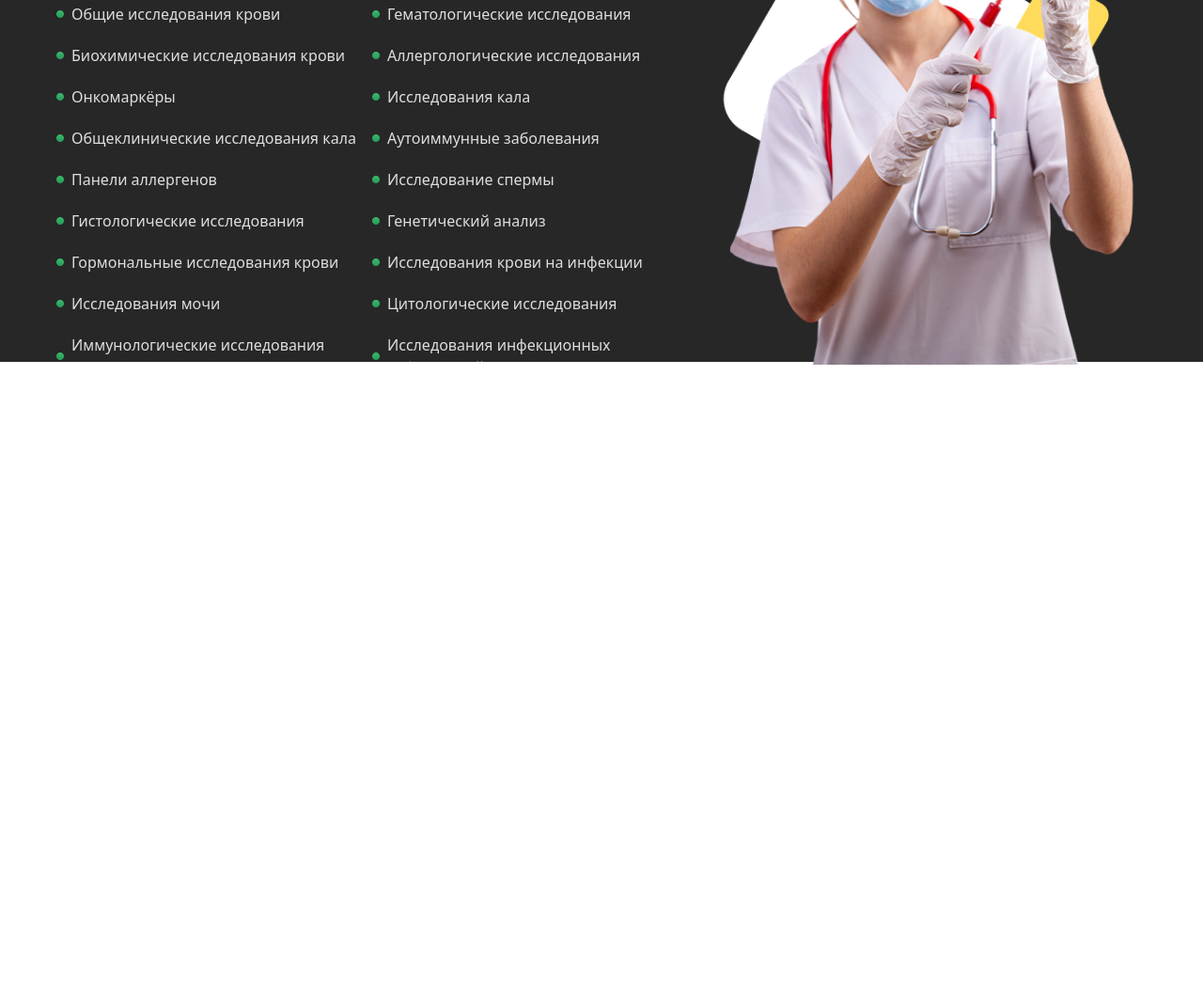
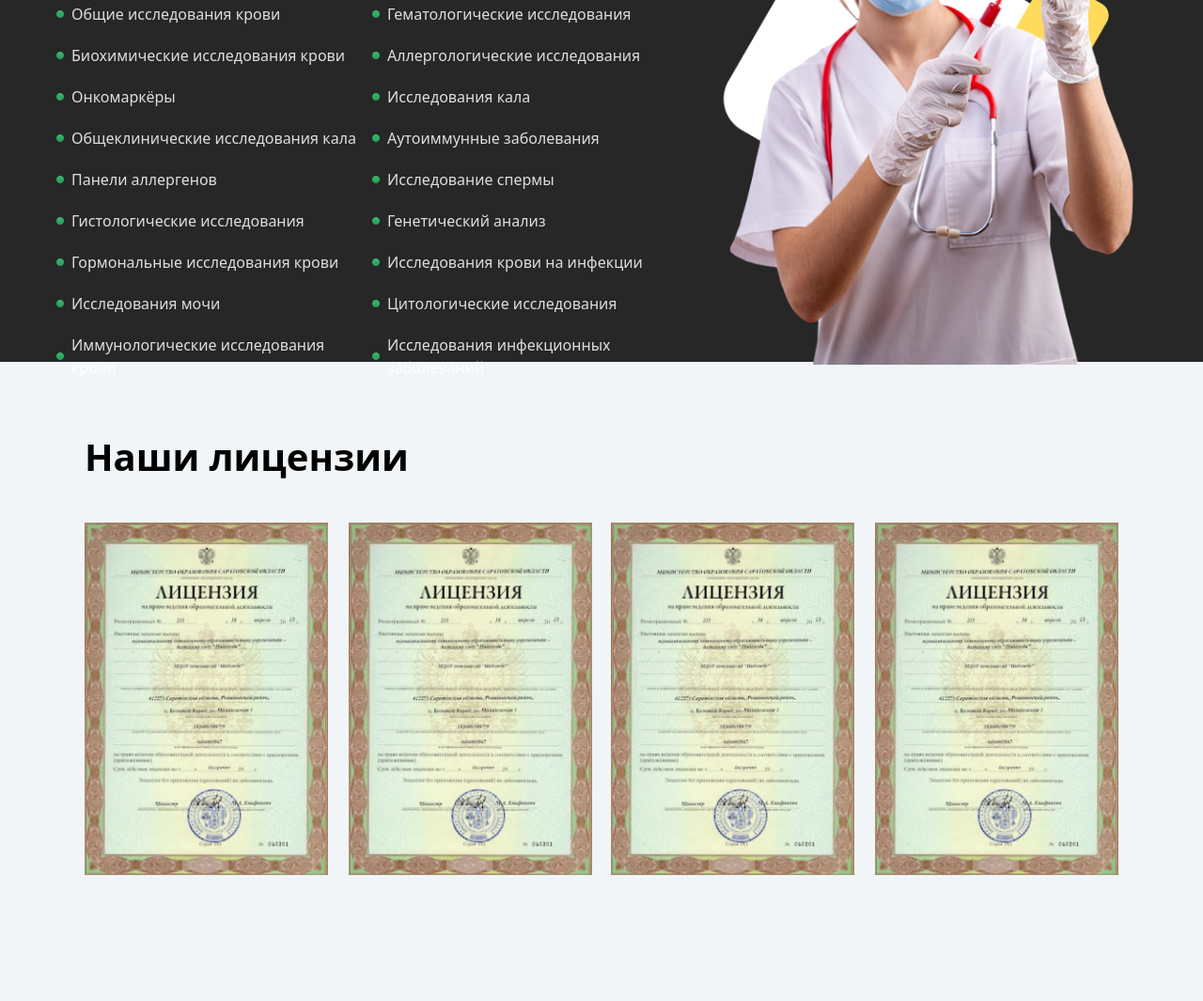
Before and after one commit to MuhammadRahmatulloev/Your-Doctor-Here, a website: page index.html in a window 1280 px wide. Shown: the part 2128-3193 px from the top of the page at 94% size. Before the commit the page ends 2531 px from the top, so only its background shows below. Drawn offline with Linux system fonts and the light colour scheme.

Commit message:
Наши лицензии-section created

```diff
--- a/index.html
+++ b/index.html
@@ -220,6 +220,21 @@
                 </div>
             </div>
         </section>
+        <section class="w-full h-190 lg:h-170 bg-[#F1F5F8] flex justify-center items-center">
+            <div class="max-w-300 h-[85%] p-5 flex flex-col gap-10">
+                <h1 class="font-bold text-[40px]">Наши лицензии</h1>
+                <div class="flex flex-col gap-5 lg:flex-row lg:justify-between">
+                    <div class="flex items-center justify-between">
+                        <img class="w-[48%]" src="./src/images/diplom.png" alt="">
+                        <img class="w-[48%]" src="./src/images/diplom.png" alt="">
+                    </div>
+                    <div class="flex items-center justify-between">
+                        <img class="w-[48%]" src="./src/images/diplom.png" alt="">
+                        <img class="w-[48%]" src="./src/images/diplom.png" alt="">
+                    </div>
+                </div>
+            </div>
+        </section>
     </main>
 </body>
 </html>
```
Also changed, not shown: src/images/diplom.png (added), src/output.css.
